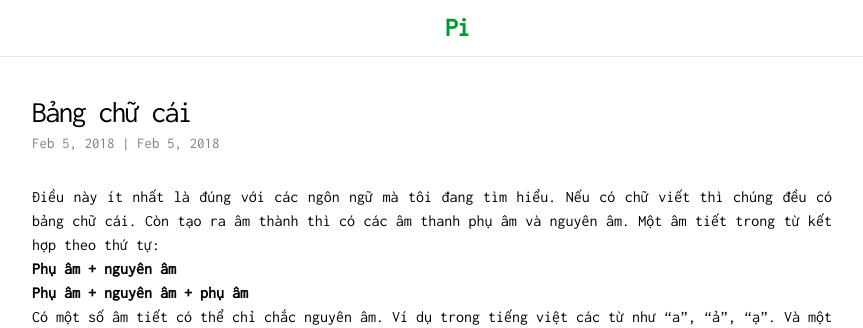
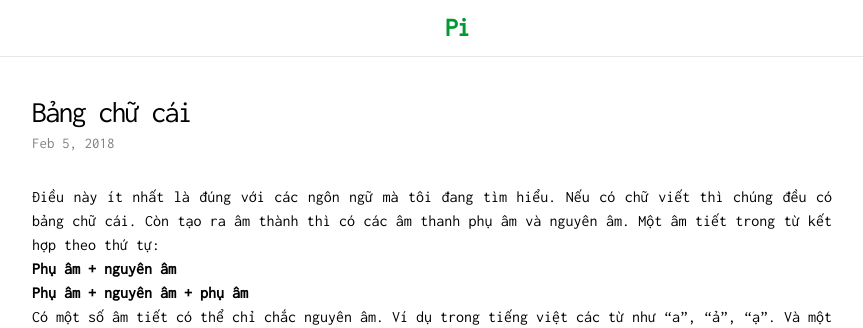
Before and after one commit to x2pi/x2pi.github.io, a Jekyll site: the page built from book/new-language/01.md, in a window 1280 px wide. Shown: the top 328 px of the page, without its empty margins (208-1071 px from the left). Built offline with Jekyll 4.4.1, drawn with Linux system fonts in a browser that asks for light colours; comment, search, counter and statistics services are not loaded.

Commit message:
Edit post layout

```diff
--- a/_layouts/post.html
+++ b/_layouts/post.html
@@ -5,7 +5,7 @@
 
   <header class="post-header">
     <h1>{{ page.title }}</h1>
-    <p class="meta">{{ page.creationdate | date: "%b %-d, %Y" }} | {{ page.date | date: "%b %-d, %Y" }}{%if page.autor %}•{{ page.author }}{% endif %}  {% if page.meta %} • {{ page.meta }}{% endif %} </p>
+    <p class="meta">{{ page.date | date: "%b %-d, %Y" }}{%if page.autor %}•{{ page.author }}{% endif %}  {% if page.meta %} • {{ page.meta }}{% endif %} </p>
   </header>
   <article class="post-content">
   {{ content }}
```
